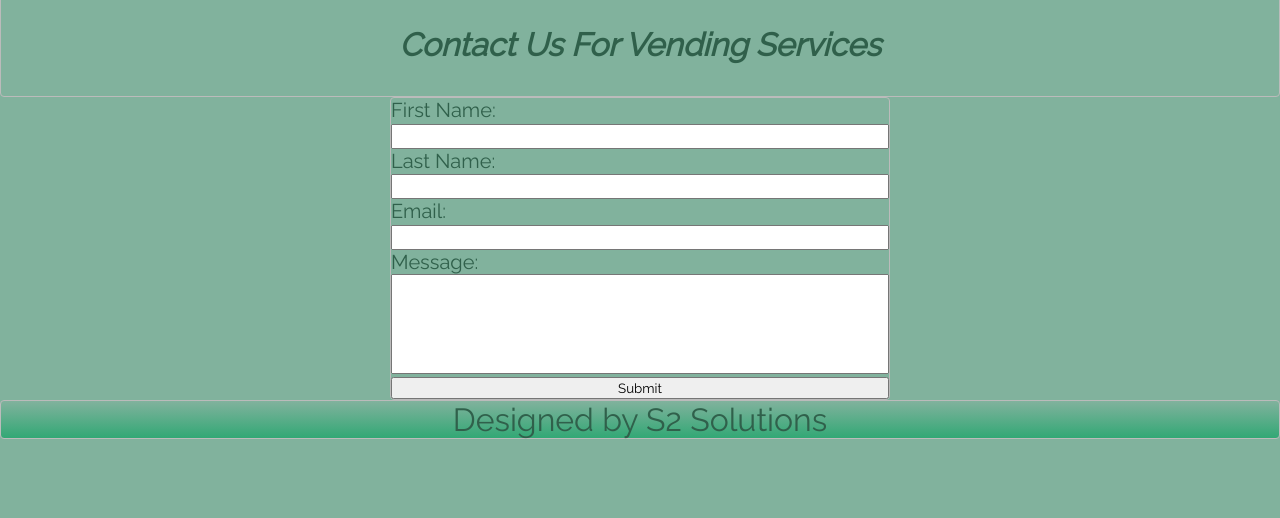
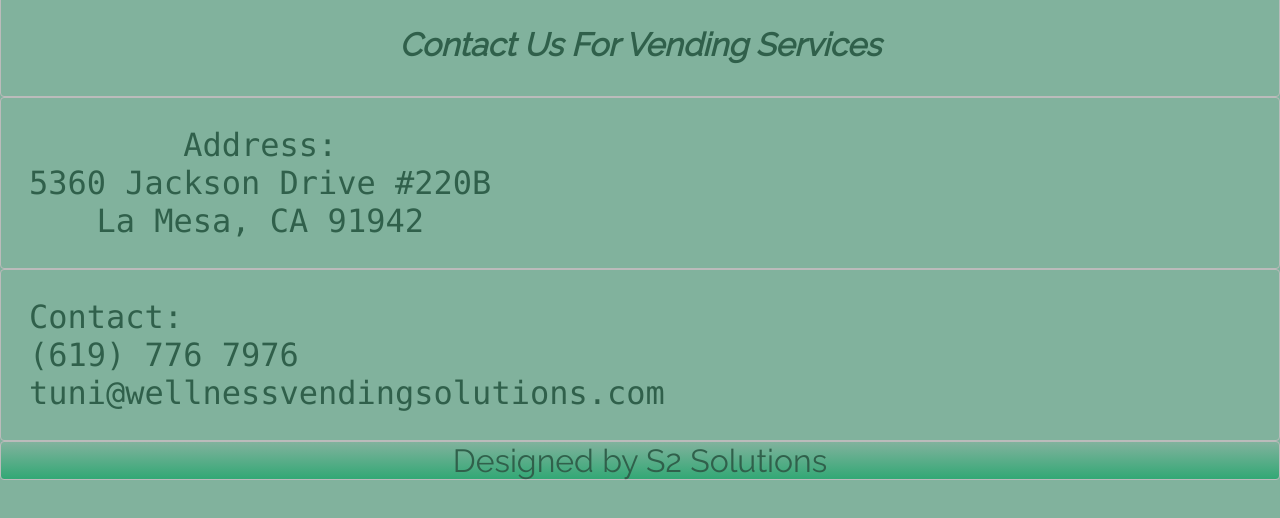
Before and after one commit to tuni-kern/tuni-kern.github.io, a plain HTML site: page contact.html in a window 1280 px wide. Shown: the part 90-608 px from the top of the page. Drawn offline with Linux system fonts and the light colour scheme.

Commit message:
Update contact.html

```diff
--- a/contact.html
+++ b/contact.html
@@ -26,19 +26,19 @@
 		</p>
 	</div>
 
-	<!-- <div class = "addressstyle">
+	<div class = "zone addressstyle">
 			Address:<br>
 	5360 Jackson Drive #220B<br>
 	La Mesa, CA 91942<br>
 	</div>
 
-	<div class = "contactstyle">
+	<div class = "zone contactstyle">
 		Contact:<br>
 	(619) 776 7976<br>
 	tuni@wellnessvendingsolutions.com<br>
-	</div> -->
+	</div>
 
-	<div class="zone container">
+	<!-- <div class="zone container">
 		<form method="GET">
 			<label> First Name: </label>
 			<input type="text" class = "field1" name="firstname"><br>
@@ -50,7 +50,7 @@
 			<input type="text" class = "field2" name="message"><br>
 			<input type="submit" value="Submit"><br>
 		</form>
-	</div>
+	</div> -->
 
 	<footer class="zone green2">Designed by S2 Solutions</footer>
 </body>
```
